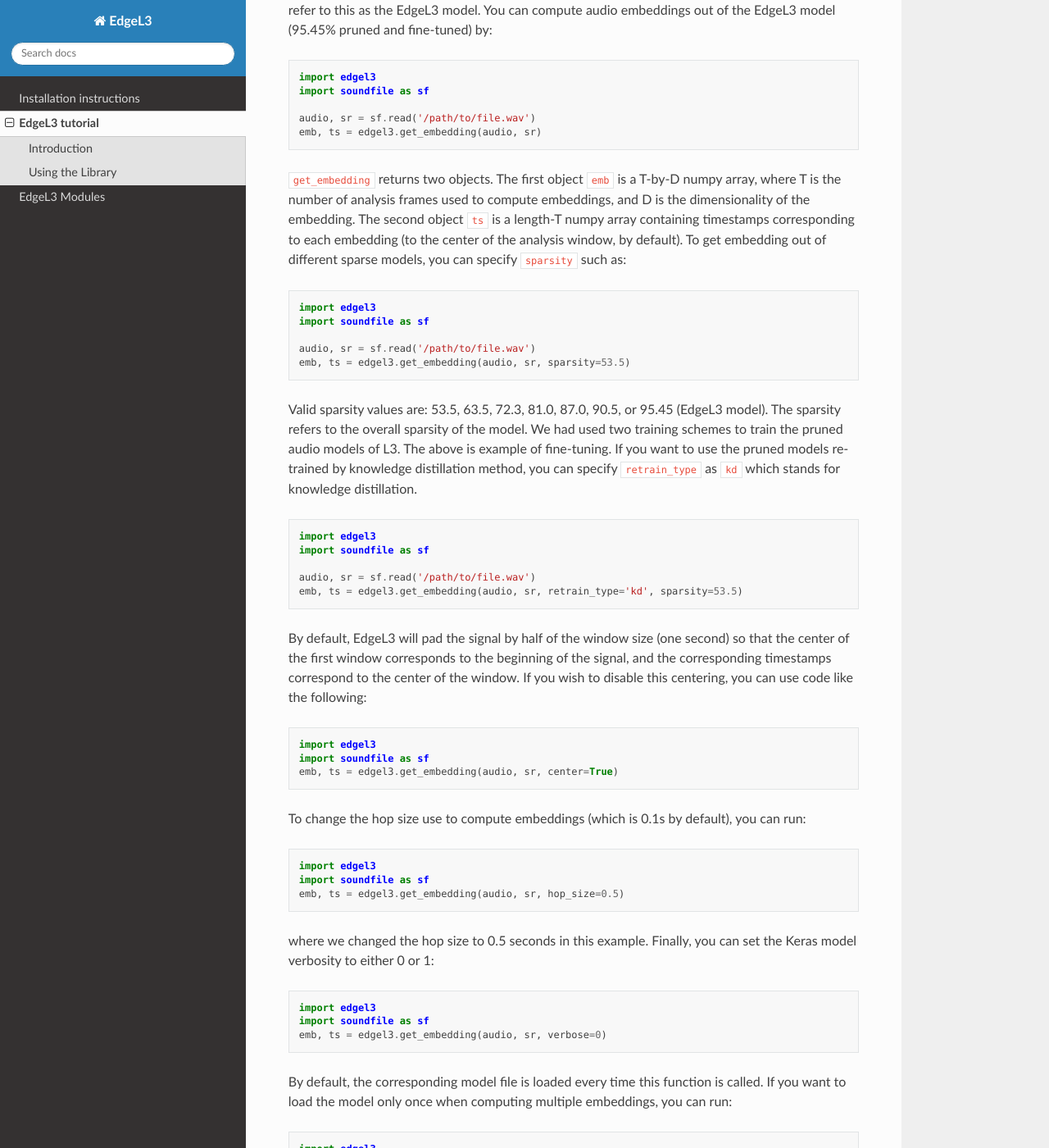
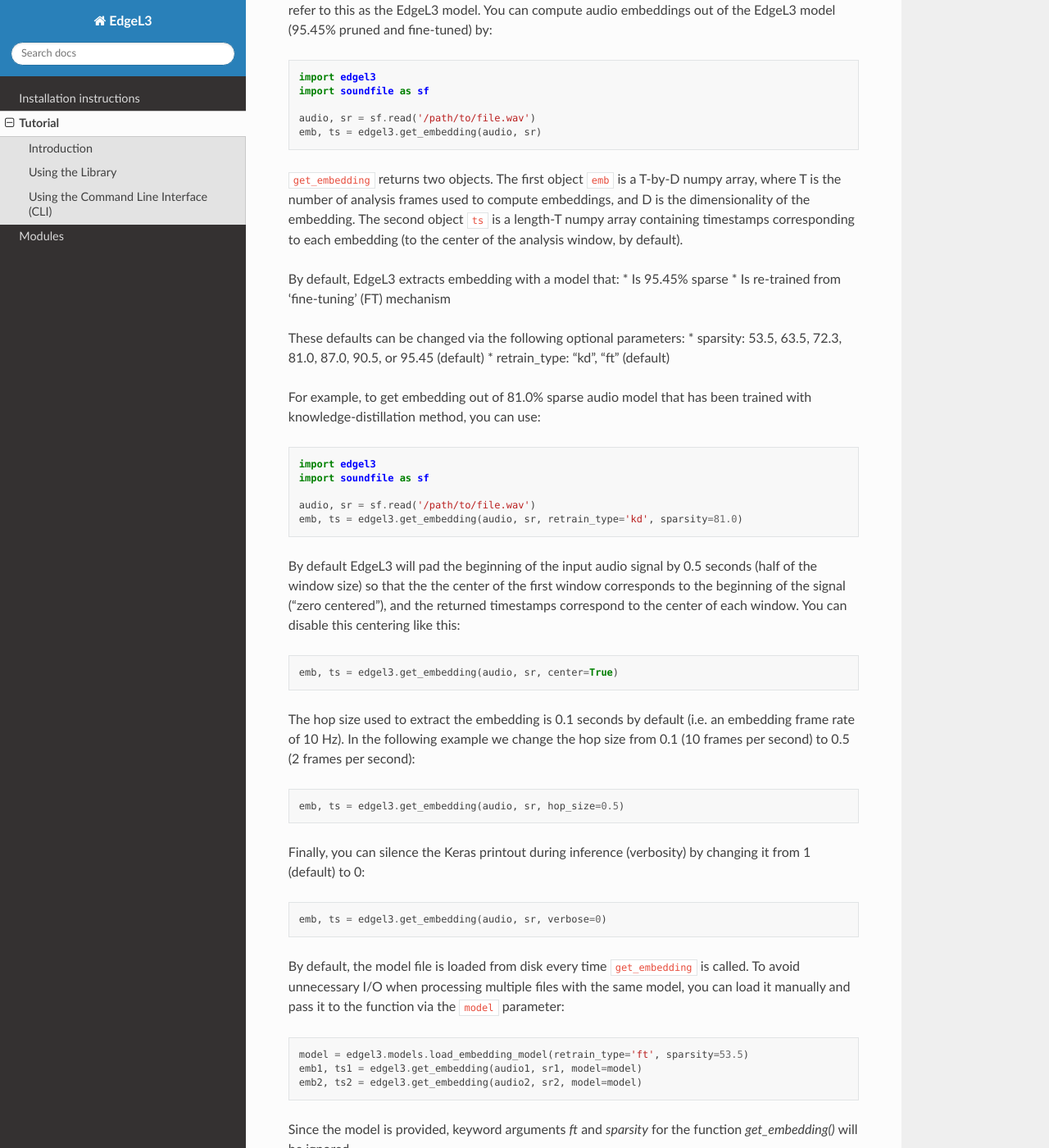
Before and after one commit to ksangeeta2429/edgel3, a Sphinx documentation site: the page built from docs/source/tutorial.rst, in a window 1280 px wide and 1400 px high, scrolled down 391 px. Shown: the whole window at 82% size. Built offline with Sphinx 7.4.7 and the Read the Docs theme 2.0.0, drawn with Linux system fonts in a browser that asks for light colours; the version number could not be read and is left out; some of the changed text lies outside the part shown.

Commit message:
Update the tutorial

```diff
--- a/docs/source/installation.rst
+++ b/docs/source/installation.rst
@@ -7,7 +7,7 @@
 -----------------------
 Tensorflow
 __________
-Install Tensorflow (CPU-only/GPU) variant that best fits your usecase.
+Install Tensorflow (CPU-only/GPU) variant that best fits your use case.
 
 On most platforms, either of the following commands should properly install Tensorflow:
 
--- a/docs/source/tutorial.rst
+++ b/docs/source/tutorial.rst
@@ -1,12 +1,12 @@
 .. _tutorial:
 
-EdgeL3 tutorial
-===============
+Tutorial
+========
 
 Introduction
 ------------
-With EdgeL3, you can compute audio embeddings that can be useful for resource constrained devices.
-Note that only audio formats supported by `pysoundfile` are supported (e.g. WAV, OGG, FLAC).
+With EdgeL3, you can compute audio embeddings from sparse models that can be useful for resource constrained devices.
+The supported audio formats are those supported by the `pysoundfile` library, which is used for loading the audio (e.g. WAV, OGG, FLAC).
 
 .. _using_library:
 
@@ -26,7 +26,16 @@
 
 ``get_embedding`` returns two objects. The first object ``emb`` is a T-by-D numpy array, where T is the number of analysis frames used to compute embeddings, and D is the dimensionality of the embedding.
 The second object ``ts`` is a length-T numpy array containing timestamps corresponding to each embedding (to the center of the analysis window, by default).
-To get embedding out of different sparse models, you can specify ``sparsity`` such as:
+
+By default, EdgeL3 extracts embedding with a model that:
+* Is 95.45% sparse
+* Is re-trained from 'fine-tuning' (FT) mechanism
+
+These defaults can be changed via the following optional parameters:
+* sparsity:  53.5, 63.5, 72.3, 81.0, 87.0, 90.5, or 95.45 (default)
+* retrain_type: "kd", "ft" (default)
+
+For example, to get embedding out of 81.0% sparse audio model that has been trained with knowledge-distillation method, you can use:
 
 .. code-block:: python
 
@@ -34,59 +43,75 @@
     import soundfile as sf
 
     audio, sr = sf.read('/path/to/file.wav')
-    emb, ts = edgel3.get_embedding(audio, sr, sparsity=53.5)
+    emb, ts = edgel3.get_embedding(audio, sr, retrain_type='kd', sparsity=81.0)
 
-Valid sparsity values are: 53.5, 63.5, 72.3, 81.0, 87.0, 90.5, or 95.45 (EdgeL3 model). The sparsity refers to the overall sparsity of the model.
-We had used two training schemes to train the pruned audio models of L3. The above is example of fine-tuning.
-If you want to use the pruned models re-trained by knowledge distillation method, you can specify
-``retrain_type`` as ``kd`` which stands for knowledge distillation.
+
+By default EdgeL3 will pad the beginning of the input audio signal by 0.5 seconds (half of the window size) so that the
+the center of the first window corresponds to the beginning of the signal ("zero centered"), and the returned timestamps
+correspond to the center of each window. You can disable this centering like this:
+
+.. code-block:: python
+
+    emb, ts = edgel3.get_embedding(audio, sr, center=True)
+
+
+The hop size used to extract the embedding is 0.1 seconds by default (i.e. an embedding frame rate of 10 Hz).
+In the following example we change the hop size from 0.1 (10 frames per second) to 0.5 (2 frames per second):
+
+.. code-block:: python
+
+    emb, ts = edgel3.get_embedding(audio, sr, hop_size=0.5)
+
+Finally, you can silence the Keras printout during inference (verbosity) by changing it from 1 (default) to 0:
+
+.. code-block:: python
+
+    emb, ts = edgel3.get_embedding(audio, sr, verbose=0)
+
+By default, the model file is loaded from disk every time ``get_embedding`` is called. To avoid unnecessary I/O when
+processing multiple files with the same model, you can load it manually and pass it to the function via the
+``model`` parameter:
+
+.. code-block:: python
+
+    model = edgel3.models.load_embedding_model(retrain_type='ft', sparsity=53.5)
+    emb1, ts1 = edgel3.get_embedding(audio1, sr1, model=model)
+    emb2, ts2 = edgel3.get_embedding(audio2, sr2, model=model)
+
+
+Since the model is provided, keyword arguments `ft` and `sparsity` for the function `get_embedding()` will be ignored.
+
+
+To compute embeddings for an audio file from a given model and save them to the disk, you can use ``process_file``:
 
 .. code-block:: python
 
     import edgel3
-    import soundfile as sf
+    import numpy as np
 
-    audio, sr = sf.read('/path/to/file.wav')
-    emb, ts = edgel3.get_embedding(audio, sr, retrain_type='kd', sparsity=53.5)
+    audio_filepath = '/path/to/file.wav'
 
-By default, EdgeL3 will pad the signal by half of the window size (one second) so that the
-center of the first window corresponds to the beginning of the signal, and the corresponding
-timestamps correspond to the center of the window. If you wish to disable this centering, you can
-use code like the following:
+    # Save the embedding output to '/path/to/file.npz'
+    edgel3.process_file(audio_filepath)
+
+    # Saves the embedding output to '/path/to/file_suffix.npz'
+    edgel3.process_file(audio_filepath, suffix='suffix')
+
+    # Saves the embedding output to `/different/dir/file_suffix.npz`
+    edgel3.process_file(audio_filepath, output_dir='/different/dir', suffix='suffix')
+
+
+The embddings can be loaded from disk using numpy:
 
 .. code-block:: python
 
-    import edgel3
-    import soundfile as sf
-    emb, ts = edgel3.get_embedding(audio, sr, center=True)
+    import numpy as np
 
-To change the hop size use to compute embeddings (which is 0.1s by default), you can run:
+    data = np.load('/path/to/file.npz')
+    emb, ts = data['embedding'], data['timestamps']
 
-.. code-block:: python
 
-    import edgel3
-    import soundfile as sf
-    emb, ts = edgel3.get_embedding(audio, sr, hop_size=0.5)
-
-where we changed the hop size to 0.5 seconds in this example. Finally, you can set the Keras model verbosity to either 0 or 1:
-
-.. code-block:: python
-
-    import edgel3
-    import soundfile as sf
-    emb, ts = edgel3.get_embedding(audio, sr, verbose=0)
-
-By default, the corresponding model file is loaded every time this function is called. If you want to load the model only once when computing multiple embeddings, you can run:
-
-.. code-block:: python
-
-    import edgel3
-    import soundfile as sf
-    model = edgel3.models.load_embedding_model(retrain_type='ft', sparsity=53.5)
-    emb, ts = edgel3.get_embedding(audio, sr, model=model)
-
-Since the model is provided, keyword arguments `ft` and `sparsity` for the function `get_embedding()` will be ignored. To compute embeddings for an audio file from a given model
-and save them locally, you can use snippet similar to the following:
+As with ``get_embedding``, you can load the model manually and pass it to ``process_file`` to avoid loading the model multiple times:
 
 .. code-block:: python
 
@@ -94,13 +119,93 @@
     import numpy as np
 
     model = edgel3.models.load_embedding_model(retrain_type='ft', sparsity=53.5)
+
     audio_filepath = '/path/to/file.wav'
-    # Saves the file to '/path/to/file.npz'
-    edgel3.process_file(audio_filepath)
-    # Saves the file to `/different/dir/file.npz`
-    edgel3.process_file(audio_filepath, output_dir='/different/dir', suffix='suffix')
-    # Saves the file to '/path/to/file_suffix.npz'
-    edgel3.process_file(audio_filepath, suffix='suffix', model=model)
 
-    data = np.load('/path/to/file.npz')
-    emb, ts = data['embedding'], data['timestamps']
+    # Save the embedding output to '/path/to/file.npz'
+    edgel3.process_file(audio_filepath, model=model)
+
+    # Saves the embedding output to '/path/to/file_suffix.npz'
+    edgel3.process_file(audio_filepath, model=model, suffix='suffix')
+
+    # Saves the embedding output to `/different/dir/file_suffix.npz`
+    edgel3.process_file(audio_filepath, model=model, output_dir='/different/dir', suffix='suffix')
+
+Using the Command Line Interface (CLI)
+--------------------------------------
+
+To compute embeddings for a single file via the command line run:
+
+.. code-block:: shell
+
+    $ edgel3 /path/to/file.wav
+
+This will create an output file at ``/path/to/file.npz``.
+
+You can change the output directory as follows:
+
+.. code-block:: shell
+
+    $ edgel3 /path/to/file.wav --output /different/dir
+
+This will create an output file at ``/different/dir/file.npz``.
+
+You can also provide multiple input files:
+
+.. code-block:: shell
+
+    $ edgel3 /path/to/file1.wav /path/to/file2.wav /path/to/file3.wav
+
+which will create the output files ``/different/dir/file1.npz``, ``/different/dir/file2.npz``, and ``different/dir/file3.npz``.
+
+You can also provide one (or more) directories to process:
+
+.. code-block:: shell
+
+    $ edgel3 /path/to/audio/dir
+
+This will process all supported audio files in the directory, though it will not recursively traverse the
+directory (i.e. audio files in subfolders will not be processed).
+
+You can append a suffix to the output file as follows:
+
+.. code-block:: shell
+
+    $ edgel3 /path/to/file.wav --suffix somesuffix
+
+which will create the output file ``/path/to/file_somesuffix.npz``.
+
+To get embedding out of a different sparse model, sparsity and retrain_type arguments can be provided, for example:
+
+.. code-block:: shell
+
+    $ edgel3 /path/to/file.wav --model-sparsity 53.5 --retrain-type kd
+
+The default value for --model-sparsity is 95.45 and for --retrain-type is ft.
+
+By default, EdgeL3 will pad the beginning of the input audio signal by 0.5 seconds (half of the window size) so that the
+the center of the first window corresponds to the beginning of the signal, and the timestamps correspond to the center of each window.
+You can disable this centering as follows:
+
+.. code-block:: shell
+
+    $ edgel3 /path/to/file.wav --no-centering
+
+The hop size used to extract the embedding is 0.1 seconds by default (i.e. an embedding frame rate of 10 Hz).
+In the following example we change the hop size from 0.1 (10 frames per second) to 0.5 (2 frames per second):
+
+.. code-block:: shell
+
+    $ edgel3 /path/to/file.wav --hop-size 0.5
+
+Finally, you can suppress non-error printouts by running:
+
+.. code-block:: shell
+
+    $ edgel3 /path/to/file.wav --quiet
+
+A sample of full command may look like:
+
+.. code-block:: shell
+
+    $ edgel3 /path/to/file.wav --output /different/dir --suffix somesuffix --model-sparsity 53.5 --retrain-type kd --no-centering --hop-size 0.5 --quiet
```
Also changed, not shown: docs/source/edgel3.rst (+8 -8 lines), docs/source/index.rst (+5 -5 lines).
